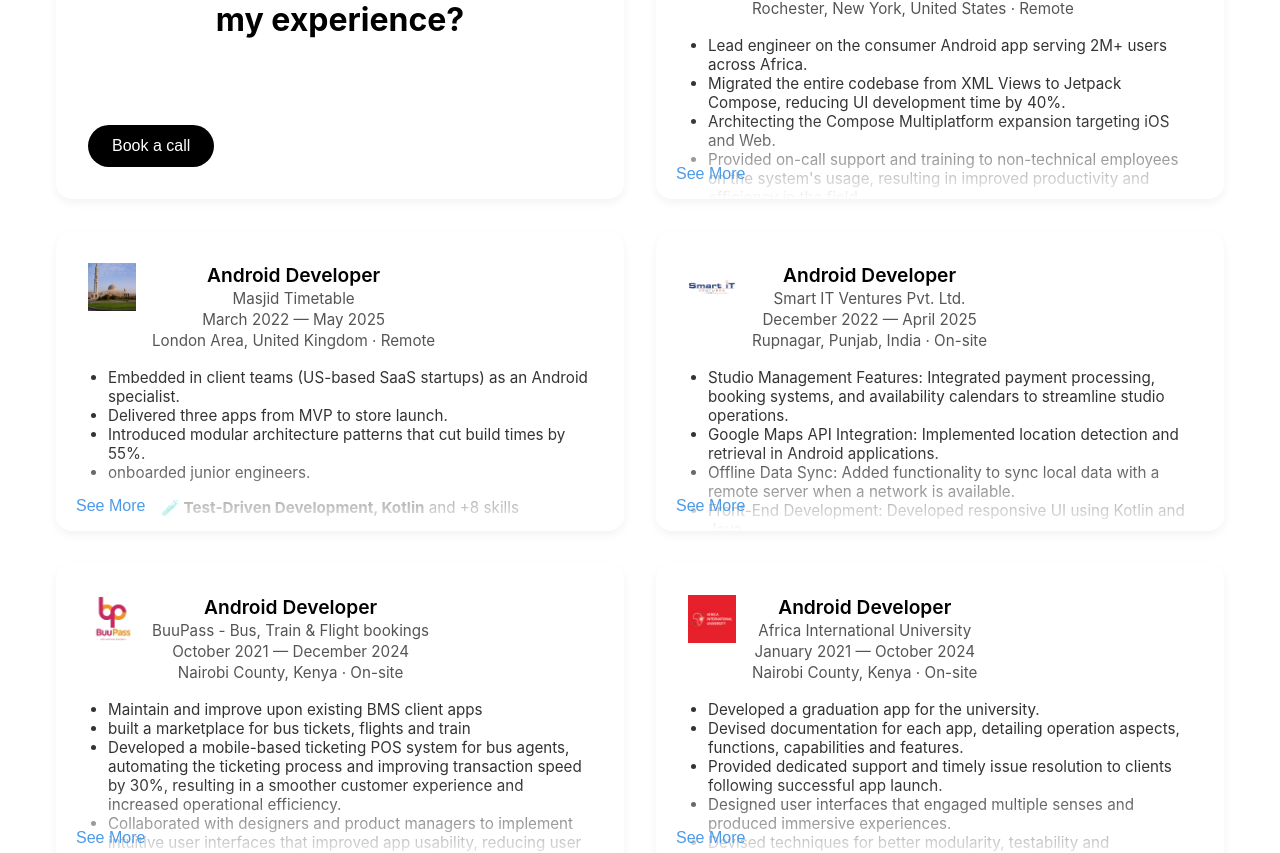
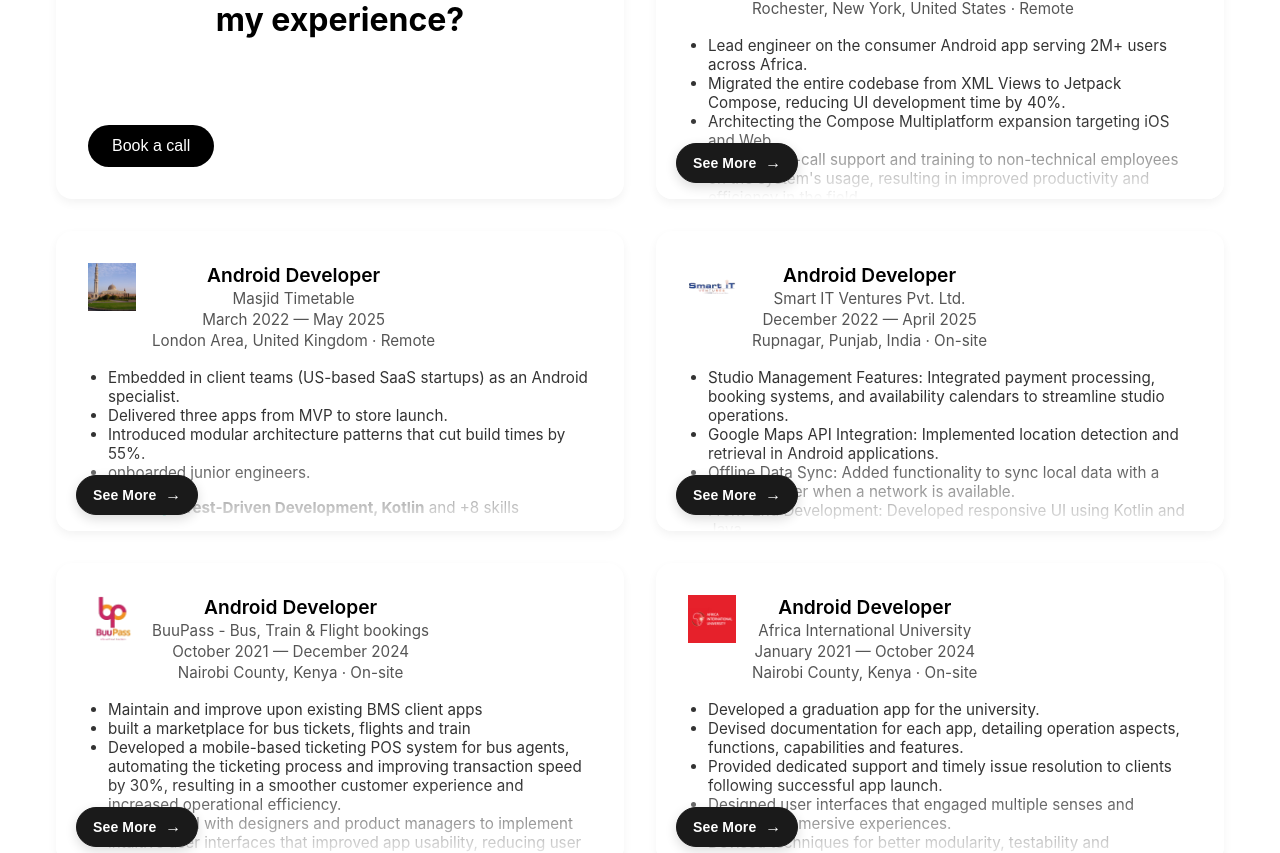
Before and after one commit to Terence-jumba/portfolioo, a React (Create React App) app: page / in a window 1280 px wide. Shown: the part 3942-4795 px from the top of the page. Built offline with nearby package versions, Linux system fonts and the light colour scheme.

Commit message:
updated see less in experience section overlapping some word

```diff
--- a/src/Experience.css
+++ b/src/Experience.css
@@ -137,21 +137,73 @@
 }
 
 .see-more-btn {
-  background: none;
-  border: none;
-  color: #4d9ae8;
-  font-weight: 500;
-  margin-top: 10px;
-  cursor: pointer;
-  padding: 0;
+  display: inline-flex;
+  align-items: center;
+  justify-content: center;
+  gap: 0.55rem;
+  min-height: 40px;
+  padding: 0.55rem 1rem;
+  border: 1px solid #1a1a1a;
+  border-radius: 999px;
+  background: #1a1a1a;
+  color: #fff;
+  box-shadow: 0 4px 12px rgba(0, 0, 0, 0.14);
+  font-size: 0.875rem;
+  font-weight: 600;
+  letter-spacing: 0.01em;
+  line-height: 1;
   position: absolute;
   bottom: 16px;
   left: 20px;
   z-index: 1;
+  cursor: pointer;
+  transition: background-color 180ms ease, color 180ms ease, box-shadow 180ms ease, transform 180ms ease;
+  white-space: nowrap;
+}
+
+.experience-card.expanded .see-more-btn {
+  position: relative;
+  bottom: auto;
+  left: auto;
+  align-self: flex-start;
+  margin-top: 1rem;
 }
 
 .see-more-btn:hover {
-  text-decoration: underline;
+  background: #fff;
+  color: #1a1a1a;
+  box-shadow: 0 7px 18px rgba(0, 0, 0, 0.18);
+  transform: translateY(-2px);
+}
+
+.see-more-btn:active {
+  transform: translateY(0) scale(0.97);
+}
+
+.see-more-btn:focus-visible {
+  outline: 3px solid #4d9ae8;
+  outline-offset: 3px;
+}
+
+.see-more-icon {
+  display: inline-block;
+  font-size: 1rem;
+  transition: transform 220ms ease;
+}
+
+.see-more-btn[aria-expanded="true"] .see-more-icon {
+  transform: rotate(-90deg);
+}
+
+.see-more-btn:not([aria-expanded="true"]):hover .see-more-icon {
+  transform: translateX(3px);
+}
+
+@media (prefers-reduced-motion: reduce) {
+  .see-more-btn,
+  .see-more-icon {
+    transition: none;
+  }
 }
 
 .skills {
--- a/src/Experience.js
+++ b/src/Experience.js
@@ -328,8 +328,13 @@
                             ))}
                         </ul>
 
-                        <button className="see-more-btn" onClick={() => toggleExpand(index)}>
-                            {expandedIndex === index ? "See Less" : "See More"}
+                        <button
+                            className="see-more-btn"
+                            aria-expanded={expandedIndex === index}
+                            onClick={() => toggleExpand(index)}
+                        >
+                            <span>{expandedIndex === index ? "See Less" : "See More"}</span>
+                            <span className="see-more-icon" aria-hidden="true">→</span>
                         </button>
 
                         <div className="skills">
```
